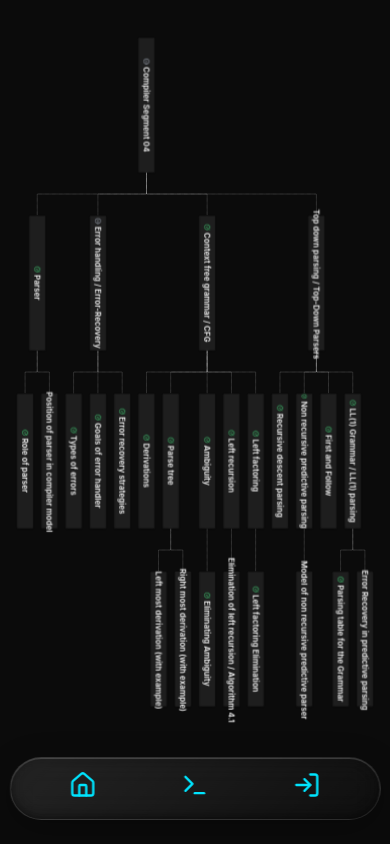
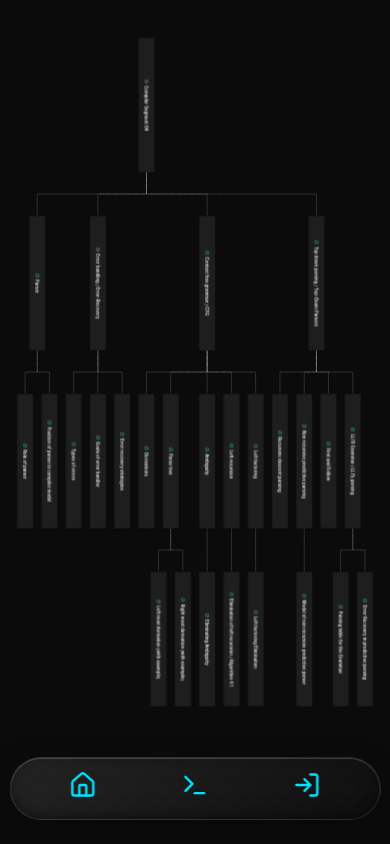
Before and after one commit to mongooseintown/TrashofCSE-Project, a React (Vite) app in the folder frontend/: page /compilersegment-04 in a window 390 px wide. Built offline with nearby package versions, Linux system fonts and the light colour scheme.

Commit message:
Fix missing icons and text clipping on mobile roadmap

```diff
--- a/frontend/src/pages/CompilerSegment04.css
+++ b/frontend/src/pages/CompilerSegment04.css
@@ -45,11 +45,25 @@
   position: relative; /* Base for absolute children */
 }
 
+/* Ensure SVG icons have base dimensions and never shrink */
+.custom-roadmap-node svg {
+  width: 120px;
+  height: 120px;
+  flex-shrink: 0;
+}
+
 .custom-roadmap-node.vertical-node {
   min-width: unset;
   width: 300px;
   height: 2500px; /* Matched to rotated width of 2500px */
   padding: 0;
+  font-size: 80px; /* Smaller font size on mobile to prevent overflow */
+}
+
+/* Responsive smaller icons for vertical mobile nodes */
+.custom-roadmap-node.vertical-node svg {
+  width: 80px;
+  height: 80px;
 }
 
 .horizontal-content {
```
